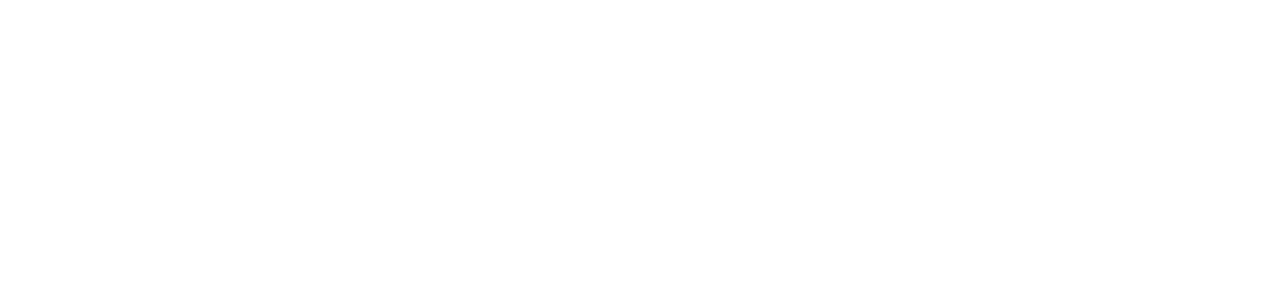
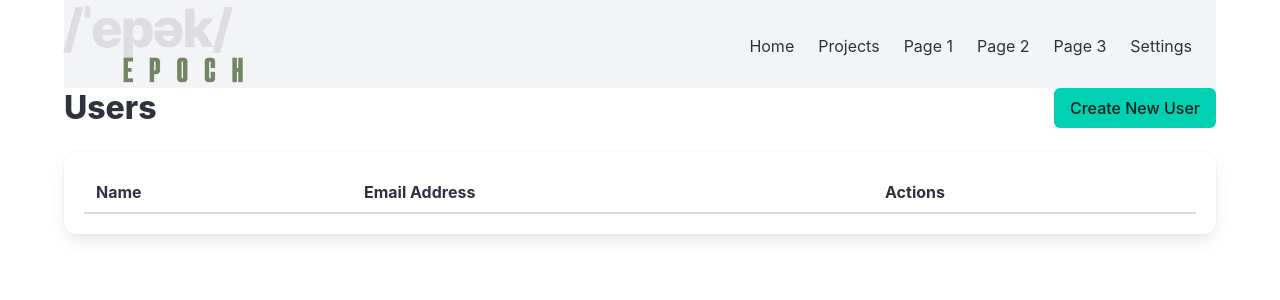
Before and after one commit to FrancescaImmediato/time-tracking-app, a React (Vite) app: page /Users in a window 1280 px wide. Before the commit this address had no page. Shown: the top 300 px of the page. Built offline with nearby package versions, Linux system fonts and the light colour scheme.

Commit message:
added users page

```diff
--- a/src/App.jsx
+++ b/src/App.jsx
@@ -4,6 +4,7 @@
 import NewPw from './pages/entry-pages/NewPw'
 import Register from './pages/entry-pages/Register'
 import ProjectsPage from './pages/ProjectsPage'
+import UsersPage from './pages/UsersPage'
 import 'bulma/css/bulma.min.css';
 /* import '@fontsource/roboto/300.css'
 import '@fontsource/roboto/400.css'
@@ -24,6 +25,7 @@
           <Route path='/Register' element={<Register/>}></Route>
           <Route path='/ForgotPw' element={<ForgotPw/>}></Route>
           <Route path='/Projects' element={<ProjectsPage/>}></Route>
+          <Route path='/Users' element={<UsersPage/>}></Route>
         </Routes>
       </BrowserRouter>
      </div>
--- /dev/null
+++ b/src/pages/UsersPage.jsx
@@ -0,0 +1,109 @@
+import React, { useState } from 'react';
+import Navbar from '../components/NavBar';
+
+export default function UsersPage ()  {
+  const [showModal, setShowModal] = useState(false);
+  const [newUserName, setNewUserName] = useState('');
+  const [newUserEmail, setNewUserEmail] = useState('');
+  const [users, setUsers] = useState([]);
+
+  const handleCreateUser = () => {
+    if (newUserName.trim() && newUserEmail.trim()) {
+      setUsers([...users, { name: newUserName, email: newUserEmail }]);
+      setNewUserName('');
+      setNewUserEmail('');
+      setShowModal(false);
+    }
+  };
+
+  const handleDeleteUser = (index) => {
+    const updatedUsers = [...users];
+    updatedUsers.splice(index, 1);
+    setUsers(updatedUsers);
+  };
+
+  return (
+    <div className="container">
+    <Navbar/>
+      <div className="level">
+        <div className="level-left">
+          <h1 className="title">Users</h1>
+        </div>
+        <div className="level-right">
+          <button className="button is-primary" onClick={() => setShowModal(true)}>
+            Create New User
+          </button>
+        </div>
+      </div>
+
+      <div className="box">
+        <table className="table is-fullwidth">
+          <thead>
+            <tr>
+              <th>Name</th>
+              <th>Email Address</th>
+              <th>Actions</th>
+            </tr>
+          </thead>
+          <tbody>
+            {users.map((user, index) => (
+              <tr key={index}>
+                <td>{user.name}</td>
+                <td>{user.email}</td>
+                <td>
+                  <button className="button is-danger" onClick={() => handleDeleteUser(index)}>
+                    Delete
+                  </button>
+                </td>
+              </tr>
+            ))}
+          </tbody>
+        </table>
+      </div>
+
+      <div className={`modal ${showModal ? 'is-active' : ''}`}>
+        <div className="modal-background" onClick={() => setShowModal(false)}></div>
+        <div className="modal-card">
+          <header className="modal-card-head">
+            <p className="modal-card-title">Create New User</p>
+            <button className="delete" aria-label="close" onClick={() => setShowModal(false)}></button>
+          </header>
+          <section className="modal-card-body">
+            <div className="field">
+              <label className="label">Name</label>
+              <div className="control">
+                <input
+                  className="input"
+                  type="text"
+                  placeholder="User Name"
+                  value={newUserName}
+                  onChange={(e) => setNewUserName(e.target.value)}
+                />
+              </div>
+            </div>
+            <div className="field">
+              <label className="label">Email Address</label>
+              <div className="control">
+                <input
+                  className="input"
+                  type="email"
+                  placeholder="Email Address"
+                  value={newUserEmail}
+                  onChange={(e) => setNewUserEmail(e.target.value)}
+                />
+              </div>
+            </div>
+          </section>
+          <footer className="modal-card-foot">
+            <button className="button is-success" onClick={handleCreateUser}>
+              Create
+            </button>
+            <button className="button" onClick={() => setShowModal(false)}>
+              Cancel
+            </button>
+          </footer>
+        </div>
+      </div>
+    </div>
+  );
+};
```
